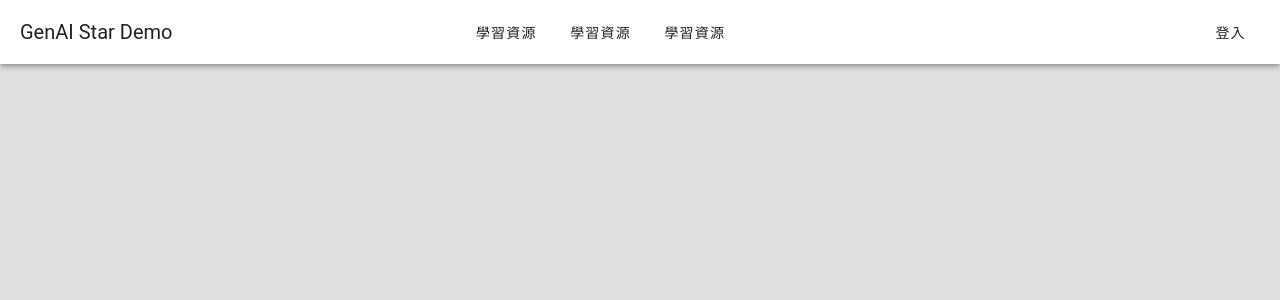
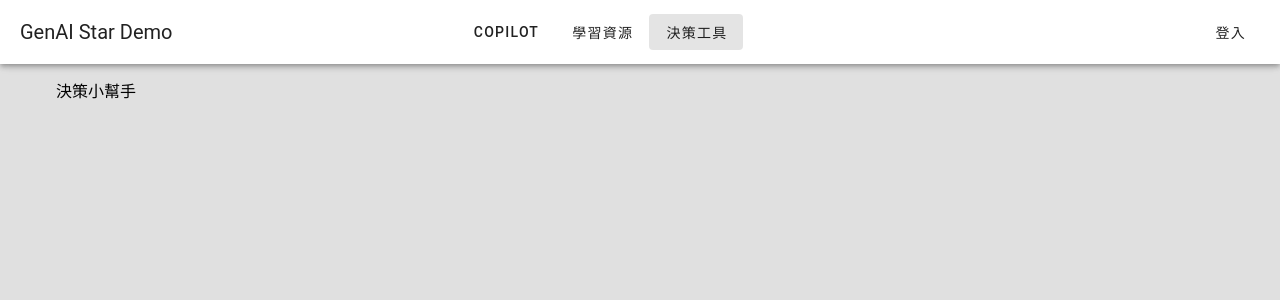
Before and after one commit to CK642509/genai_star_demo, a Vue app: page /decision-tool in a window 1280 px wide. Shown: the top 300 px of the page. Built offline with nearby package versions, Linux system fonts and the light colour scheme.

Commit message:
feat: 新增頁面

```diff
--- a/src/App.vue
+++ b/src/App.vue
@@ -16,9 +16,9 @@ function navigateHome() {
   <v-app id="inspire">
     <v-app-bar>
       <v-toolbar-title @click="navigateHome">GenAI Star Demo</v-toolbar-title>
+      <v-btn to="/copilot">Copilot</v-btn>
       <v-btn to="/resource">學習資源</v-btn>
-      <v-btn to="/resource">學習資源</v-btn>
-      <v-btn to="/resource">學習資源</v-btn>
+      <v-btn to="/decision-tool">決策工具</v-btn>
       <v-spacer />
       <div style="width: 100px;" class="d-flex justify-center">
         <v-btn v-if="!isLogin" @click="isLogin = true">登入</v-btn>
--- a/src/router/index.ts
+++ b/src/router/index.ts
@@ -28,6 +28,16 @@ const router = createRouter({
       name: "courses",
       component: () => import("../views/CourseView.vue"),
     },
+    {
+      path: "/copilot",
+      name: "copilot",
+      component: () => import("../views/CopilotView.vue"),
+    },
+    {
+      path: "/decision-tool",
+      name: "decision-tool",
+      component: () => import("../views/DecisionToolView.vue"),
+    },
     // {
     //   path: '/about',
     //   name: 'about',
--- /dev/null
+++ b/src/views/CopilotView.vue
@@ -0,0 +1,3 @@
+<template>
+  直接問答
+</template>
--- /dev/null
+++ b/src/views/DecisionToolView.vue
@@ -0,0 +1,3 @@
+<template>
+  決策小幫手
+</template>
```
